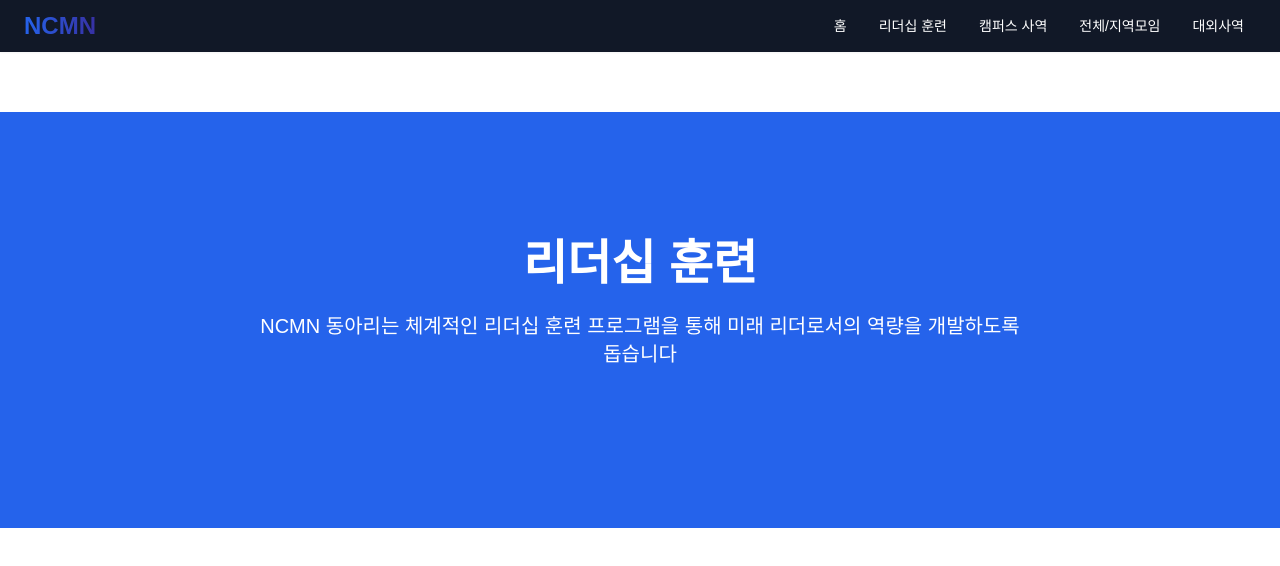
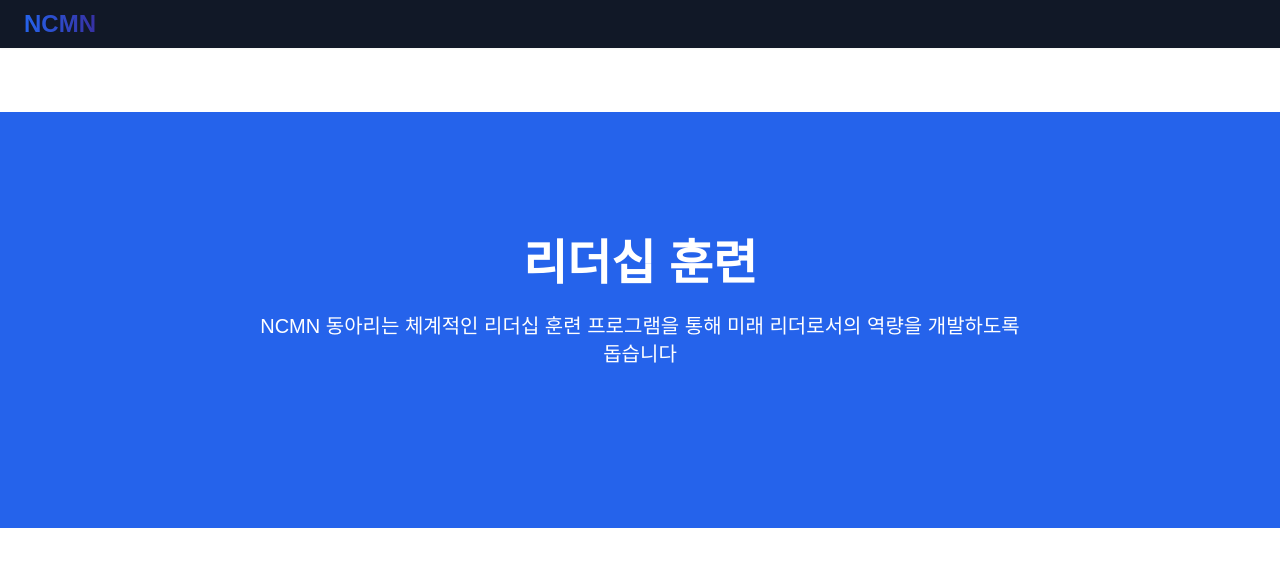
Before and after one commit to NC-minseok/cherryclub_homepage, a Next.js app: page /leadership in a window 1280 px wide. Shown: the top 566 px of the page. Built offline with nearby package versions, Linux system fonts and the light colour scheme.

Commit message:
[Feat] 배포용 메뉴 및 세부 페이지 연동 주석처리

```diff
--- a/src/app/(route)/home/_components/IntroductionSection/IntroductionCard.tsx
+++ b/src/app/(route)/home/_components/IntroductionSection/IntroductionCard.tsx
@@ -62,7 +62,7 @@ export default function IntroductionCard({ card, index, isMobile }: CardProps) {
         ))}
       </div>
 
-      <div className="absolute bottom-4 left-4 sm:bottom-6 sm:left-6 right-4 sm:right-6">
+      {/* <div className="absolute bottom-4 left-4 sm:bottom-6 sm:left-6 right-4 sm:right-6">
         <Link
           href={card.link}
           className="touch-manipulation inline-flex items-center text-blue-600 font-medium text-base hover:text-blue-500 transition-colors group-hover:underline active:text-blue-700"
@@ -81,7 +81,7 @@ export default function IntroductionCard({ card, index, isMobile }: CardProps) {
             />
           </svg>
         </Link>
-      </div>
+      </div> */}
     </motion.div>
   );
 }
--- a/src/shared/components/layout/Header.tsx
+++ b/src/shared/components/layout/Header.tsx
@@ -28,7 +28,7 @@ const Header = () => {
           </Link>
 
           {/* Desktop Navigation */}
-          <div className="hidden md:flex space-x-1 lg:space-x-2">
+          {/* <div className="hidden md:flex space-x-1 lg:space-x-2">
             {navItems.map((item, index) => (
               <Link
                 key={index}
@@ -42,10 +42,10 @@ const Header = () => {
                 {item.name}
               </Link>
             ))}
-          </div>
+          </div> */}
 
           {/* Mobile Menu Button */}
-          <button
+          {/* <button
             className="md:hidden flex items-center"
             onClick={() => setIsMobileMenuOpen(!isMobileMenuOpen)}
           >
@@ -72,7 +72,7 @@ const Header = () => {
                 />
               )}
             </svg>
-          </button>
+          </button> */}
         </nav>
 
         {/* Mobile Navigation */}
```
